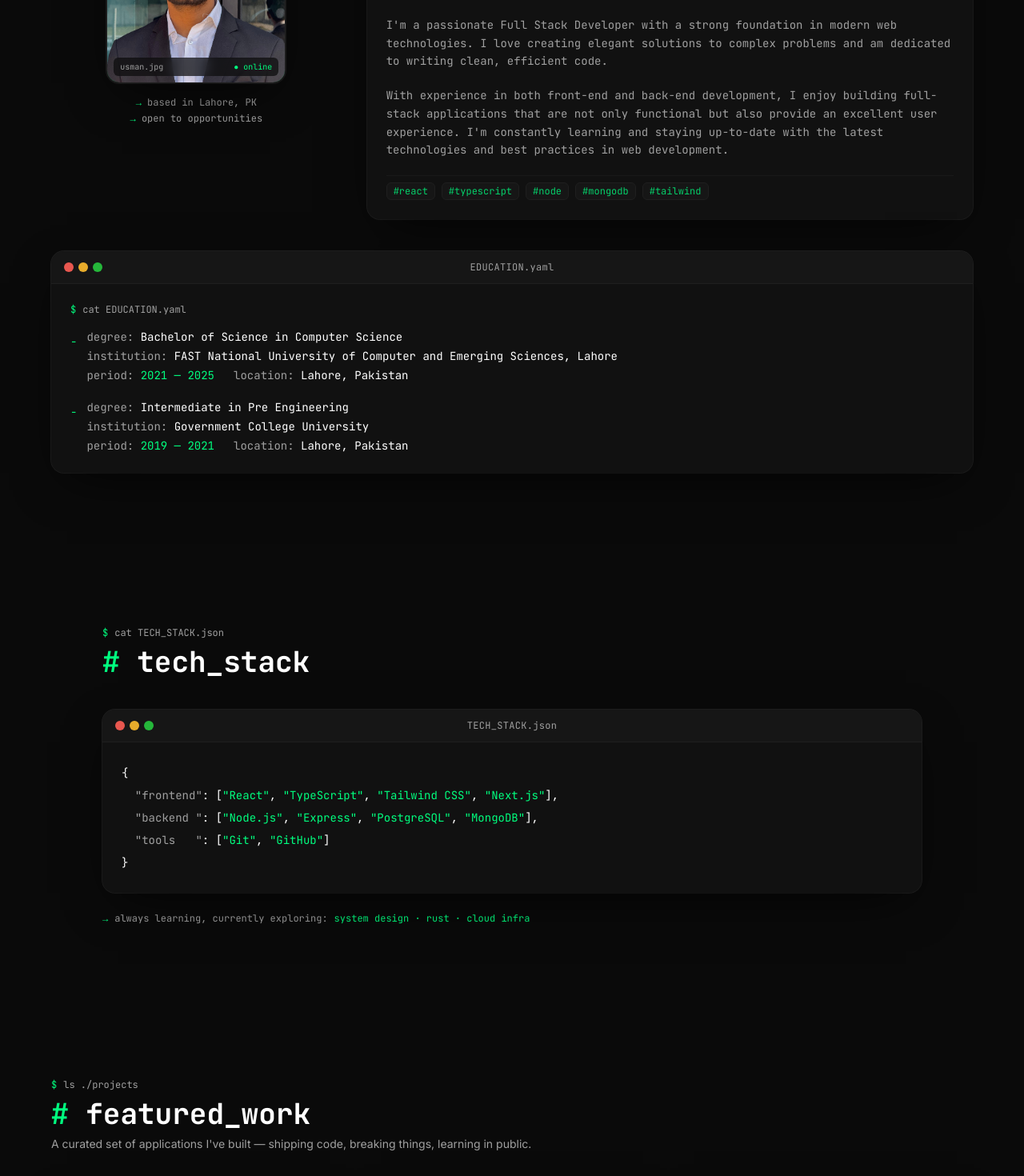
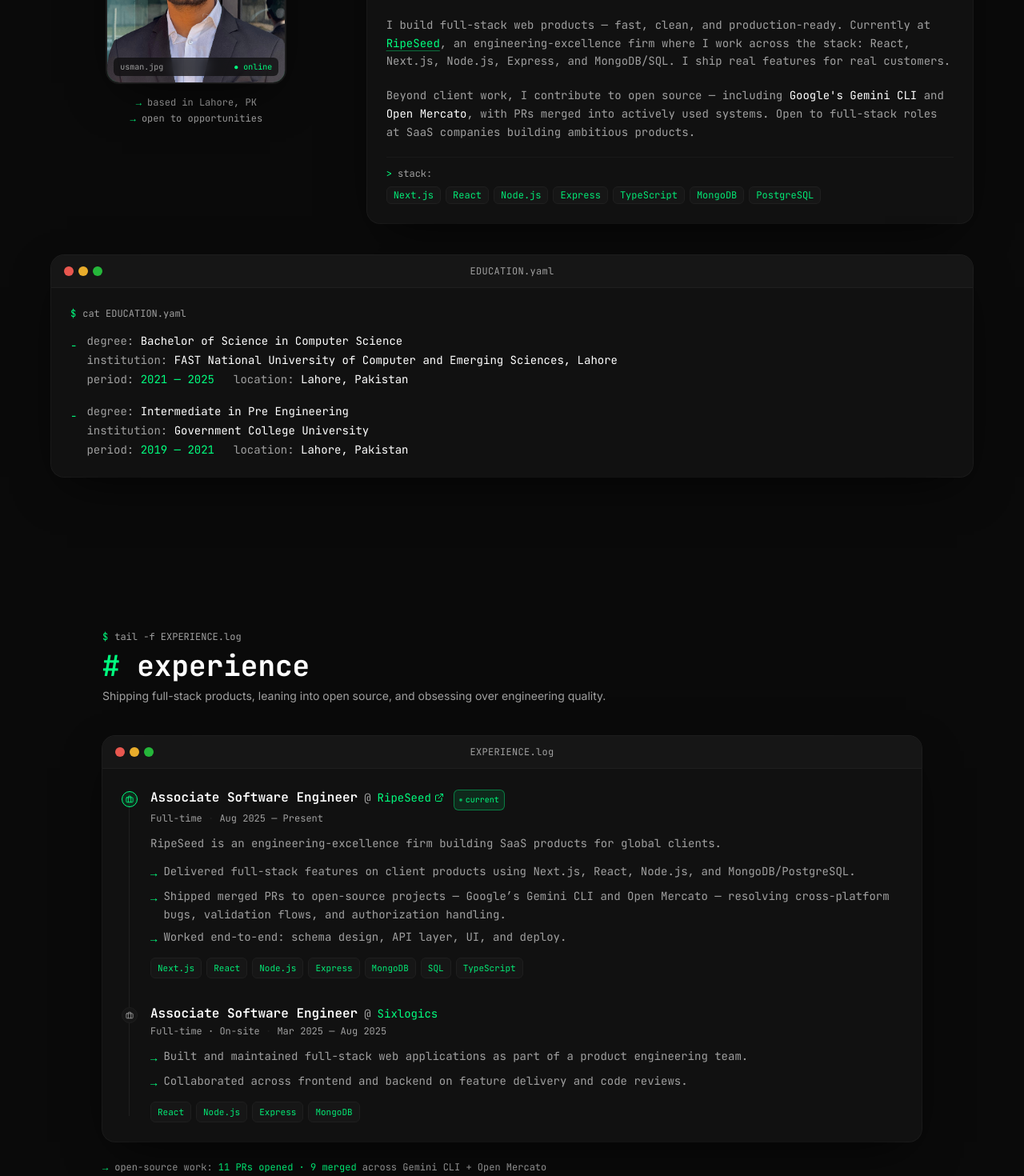
Before and after one commit to muhammadusman586/portfolio, a React (Vite) app: page / in a window 1280 px wide. Shown: the part 1120-2590 px from the top of the page at 80% size. Built offline with nearby package versions, Linux system fonts and the light colour scheme.

Commit message:
feat:Add Experience component and update About, Hero, Navbar, and Skills components

```diff
--- a/src/App.tsx
+++ b/src/App.tsx
@@ -1,6 +1,7 @@
 import Navbar from './components/Navbar';
 import Hero from './components/Hero';
 import About from './components/About';
+import Experience from './components/Experience';
 import Skills from './components/Skills';
 import Projects from './components/Projects';
 import Contact from './components/Contact';
@@ -16,6 +17,7 @@
         <main>
           <Hero />
           <About />
+          <Experience />
           <Skills />
           <Projects />
           <Contact />
--- a/src/components/About.tsx
+++ b/src/components/About.tsx
@@ -70,30 +70,51 @@
               }}
             >
               <div className="space-y-5 text-muted leading-relaxed">
-                <div>
                 <div className="text-accent"># Hello, world.</div>
-                </div>
                 <p>
-                  I&apos;m a passionate Full Stack Developer with a strong foundation in
-                  modern web technologies. I love creating elegant solutions to complex
-                  problems and am dedicated to writing clean, efficient code.
+                  I build full-stack web products — fast, clean, and production-ready.
+                  Currently at{' '}
+                  <a
+                    href="https://ripeseed.io"
+                    target="_blank"
+                    rel="noopener noreferrer"
+                    className="text-accent underline decoration-accent/40 underline-offset-4 hover:decoration-accent"
+                  >
+                    RipeSeed
+                  </a>
+                  , an engineering-excellence firm where I work across the stack:
+                  React, Next.js, Node.js, Express, and MongoDB/SQL. I ship real
+                  features for real customers.
                 </p>
                 <p>
-                  With experience in both front-end and back-end development, I enjoy
-                  building full-stack applications that are not only functional but also
-                  provide an excellent user experience. I&apos;m constantly learning and
-                  staying up-to-date with the latest technologies and best practices in
-                  web development.
+                  Beyond client work, I contribute to open source — including{' '}
+                  <span className="text-body">Google&apos;s Gemini CLI</span> and{' '}
+                  <span className="text-body">Open Mercato</span>, with PRs merged
+                  into actively used systems. Open to full-stack roles at SaaS
+                  companies building ambitious products.
                 </p>
-                <div className="pt-2 border-t border-border/60 flex flex-wrap gap-2 text-xs">
-                  {['#react', '#typescript', '#node', '#mongodb', '#tailwind'].map((t) => (
+                <div className="pt-3 border-t border-border/60">
+                  <div className="text-xs text-muted mb-2">
+                    <span className="text-accent">&gt;</span> stack:
+                  </div>
+                  <div className="flex flex-wrap gap-1.5 text-xs">
+                    {[
+                      'Next.js',
+                      'React',
+                      'Node.js',
+                      'Express',
+                      'TypeScript',
+                      'MongoDB',
+                      'PostgreSQL',
+                    ].map((t) => (
                       <span
                         key={t}
-                      className="px-2 py-0.5 rounded-md bg-elevated border border-border text-accent/80"
+                        className="px-2 py-0.5 rounded-md bg-elevated border border-border text-accent/90"
                       >
                         {t}
                       </span>
                     ))}
+                  </div>
                 </div>
               </div>
             </TerminalWindow>
--- /dev/null
+++ b/src/components/Experience.tsx
@@ -0,0 +1,186 @@
+import { motion } from 'framer-motion';
+import { useInView } from 'react-intersection-observer';
+import { Briefcase, ExternalLink } from 'lucide-react';
+import TerminalWindow from './TerminalWindow';
+
+type Role = {
+  company: string;
+  title: string;
+  type: string;
+  period: string;
+  current?: boolean;
+  location?: string;
+  summary?: string;
+  bullets?: string[];
+  stack?: string[];
+  link?: string;
+};
+
+const roles: Role[] = [
+  {
+    company: 'RipeSeed',
+    title: 'Associate Software Engineer',
+    type: 'Full-time',
+    period: 'Aug 2025 — Present',
+    current: true,
+    summary:
+      'RipeSeed is an engineering-excellence firm building SaaS products for global clients.',
+    bullets: [
+      'Delivered full-stack features on client products using Next.js, React, Node.js, and MongoDB/PostgreSQL.',
+      'Shipped merged PRs to open-source projects — Google\u2019s Gemini CLI and Open Mercato — resolving cross-platform bugs, validation flows, and authorization handling.',
+      'Worked end-to-end: schema design, API layer, UI, and deploy.',
+    ],
+    stack: ['Next.js', 'React', 'Node.js', 'Express', 'MongoDB', 'SQL', 'TypeScript'],
+    link: 'https://ripeseed.io',
+  },
+  {
+    company: 'Sixlogics',
+    title: 'Associate Software Engineer',
+    type: 'Full-time · On-site',
+    period: 'Mar 2025 — Aug 2025',
+    bullets: [
+      'Built and maintained full-stack web applications as part of a product engineering team.',
+      'Collaborated across frontend and backend on feature delivery and code reviews.',
+    ],
+    stack: ['React', 'Node.js', 'Express', 'MongoDB'],
+  },
+];
+
+const Experience = () => {
+  const [ref, inView] = useInView({ triggerOnce: true, threshold: 0.1 });
+
+  return (
+    <section id="experience" className="relative py-24 px-4 sm:px-6 lg:px-8">
+      <div className="max-w-5xl mx-auto" ref={ref}>
+        <motion.div
+          initial={{ opacity: 0, y: 16 }}
+          animate={inView ? { opacity: 1, y: 0 } : {}}
+          transition={{ duration: 0.4 }}
+          className="space-y-2"
+        >
+          <div className="font-mono text-xs text-muted flex items-center gap-2">
+            <span className="text-accent">$</span>
+            <span>tail -f EXPERIENCE.log</span>
+          </div>
+          <h2 className="font-mono text-3xl sm:text-4xl font-bold text-body">
+            <span className="text-accent">#</span> experience
+          </h2>
+          <p className="text-muted text-sm max-w-2xl">
+            Shipping full-stack products, leaning into open source, and obsessing
+            over engineering quality.
+          </p>
+        </motion.div>
+
+        <div className="mt-10">
+          <TerminalWindow
+            title="EXPERIENCE.log"
+            motionProps={{
+              initial: { opacity: 0, y: 20 },
+              animate: inView ? { opacity: 1, y: 0 } : {},
+              transition: { duration: 0.5, delay: 0.15 },
+            }}
+          >
+            <ol className="relative">
+              <div className="absolute left-[9px] top-2 bottom-2 w-px bg-border" />
+
+              {roles.map((role, i) => (
+                <motion.li
+                  key={`${role.company}-${i}`}
+                  initial={{ opacity: 0, x: -10 }}
+                  animate={inView ? { opacity: 1, x: 0 } : {}}
+                  transition={{ duration: 0.45, delay: 0.3 + i * 0.15 }}
+                  className="relative pl-9 pb-8 last:pb-0"
+                >
+                  <span
+                    className={`absolute left-0 top-1 flex items-center justify-center w-5 h-5 rounded-full border ${
+                      role.current
+                        ? 'bg-accent/10 border-accent text-accent'
+                        : 'bg-elevated border-border text-muted'
+                    }`}
+                  >
+                    <Briefcase size={10} />
+                  </span>
+
+                  <div className="flex flex-wrap items-baseline gap-x-2 gap-y-1">
+                    <h3 className="text-base font-semibold text-body">
+                      {role.title}
+                    </h3>
+                    <span className="text-muted">@</span>
+                    {role.link ? (
+                      <a
+                        href={role.link}
+                        target="_blank"
+                        rel="noopener noreferrer"
+                        className="inline-flex items-center gap-1 text-accent hover:underline underline-offset-4"
+                      >
+                        {role.company}
+                        <ExternalLink size={12} />
+                      </a>
+                    ) : (
+                      <span className="text-accent">{role.company}</span>
+                    )}
+                    {role.current && (
+                      <span className="ml-1 inline-flex items-center gap-1 px-1.5 py-0.5 text-[10px] rounded-md border border-accent/40 bg-accent/10 text-accent">
+                        <span className="h-1 w-1 rounded-full bg-accent animate-pulse-dot" />
+                        current
+                      </span>
+                    )}
+                  </div>
+
+                  <div className="mt-0.5 text-xs text-muted">
+                    {role.type} <span className="text-border">·</span> {role.period}
+                  </div>
+
+                  {role.summary && (
+                    <p className="mt-3 text-sm text-muted leading-relaxed">
+                      {role.summary}
+                    </p>
+                  )}
+
+                  {role.bullets && (
+                    <ul className="mt-3 space-y-1.5 text-sm text-muted">
+                      {role.bullets.map((b, j) => (
+                        <li key={j} className="flex gap-2 leading-relaxed">
+                          <span className="text-accent mt-0.5">→</span>
+                          <span>{b}</span>
+                        </li>
+                      ))}
+                    </ul>
+                  )}
+
+                  {role.stack && (
+                    <div className="mt-3 flex flex-wrap gap-1.5">
+                      {role.stack.map((s) => (
+                        <span
+                          key={s}
+                          className="px-2 py-0.5 text-[11px] rounded-md border border-border bg-elevated text-accent/90"
+                        >
+                          {s}
+                        </span>
+                      ))}
+                    </div>
+                  )}
+                </motion.li>
+              ))}
+            </ol>
+          </TerminalWindow>
+        </div>
+
+        <motion.div
+          initial={{ opacity: 0 }}
+          animate={inView ? { opacity: 1 } : {}}
+          transition={{ duration: 0.4, delay: 0.8 }}
+          className="mt-6 font-mono text-xs text-muted flex flex-wrap items-center gap-2"
+        >
+          <span className="text-accent">→</span>
+          <span>
+            open-source work: <span className="text-accent">11 PRs opened · 9 merged</span>{' '}
+            across Gemini CLI + Open Mercato
+          </span>
+        </motion.div>
+      </div>
+    </section>
+  );
+};
+
+export default Experience;
--- a/src/components/Hero.tsx
+++ b/src/components/Hero.tsx
@@ -4,8 +4,11 @@
 
 const lines: Array<{ cmd: string; out?: string }> = [
   { cmd: 'whoami', out: 'Muhammad Usman Ramzan' },
-  { cmd: 'cat role.txt', out: 'Full Stack Developer' },
-  { cmd: 'echo $mission', out: 'Crafting beautiful, functional web applications.' },
+  { cmd: 'cat role.txt', out: 'Full-Stack Engineer · MERN · Next.js' },
+  {
+    cmd: 'echo $mission',
+    out: 'Shipping SaaS products. Contributing to open source.',
+  },
 ];
 
 const Hero = () => {
@@ -28,10 +31,14 @@
           initial={{ opacity: 0, y: -8 }}
           animate={{ opacity: 1, y: 0 }}
           transition={{ duration: 0.4 }}
-          className="mb-4 font-mono text-xs text-muted flex items-center gap-2"
+          className="mb-4 font-mono text-xs text-muted flex flex-wrap items-center gap-x-3 gap-y-1"
         >
-          <span className="h-1.5 w-1.5 rounded-full bg-accent animate-pulse-dot" />
-          <span>session initialized — welcome back</span>
+          <span className="flex items-center gap-2">
+            <span className="h-1.5 w-1.5 rounded-full bg-accent animate-pulse-dot" />
+            <span>currently @ RipeSeed</span>
+          </span>
+          <span className="hidden sm:inline text-border">·</span>
+          <span>open-source contributor → Gemini CLI · Open Mercato</span>
         </motion.div>
 
         <TerminalWindow
--- a/src/components/Navbar.tsx
+++ b/src/components/Navbar.tsx
@@ -4,6 +4,7 @@
 const NAV_ITEMS = [
   { label: 'home', id: 'home' },
   { label: 'about', id: 'about' },
+  { label: 'experience', id: 'experience' },
   { label: 'skills', id: 'skills' },
   { label: 'projects', id: 'projects' },
   { label: 'contact', id: 'contact' },
--- a/src/components/Skills.tsx
+++ b/src/components/Skills.tsx
@@ -3,9 +3,9 @@
 import TerminalWindow from './TerminalWindow';
 
 const stack: Record<string, string[]> = {
-  frontend: ['React', 'TypeScript', 'Tailwind CSS', 'Next.js'],
-  backend: ['Node.js', 'Express', 'PostgreSQL', 'MongoDB'],
-  tools: ['Git', 'GitHub'],
+  frontend: ['Next.js', 'React', 'TypeScript', 'Tailwind CSS'],
+  backend: ['Node.js', 'Express', 'MongoDB', 'PostgreSQL'],
+  tools: ['Git', 'GitHub', 'Docker'],
 };
 
 const keyPadding = Math.max(...Object.keys(stack).map((k) => k.length));
```
Lines whose indentation alone changed are shown as unchanged.
